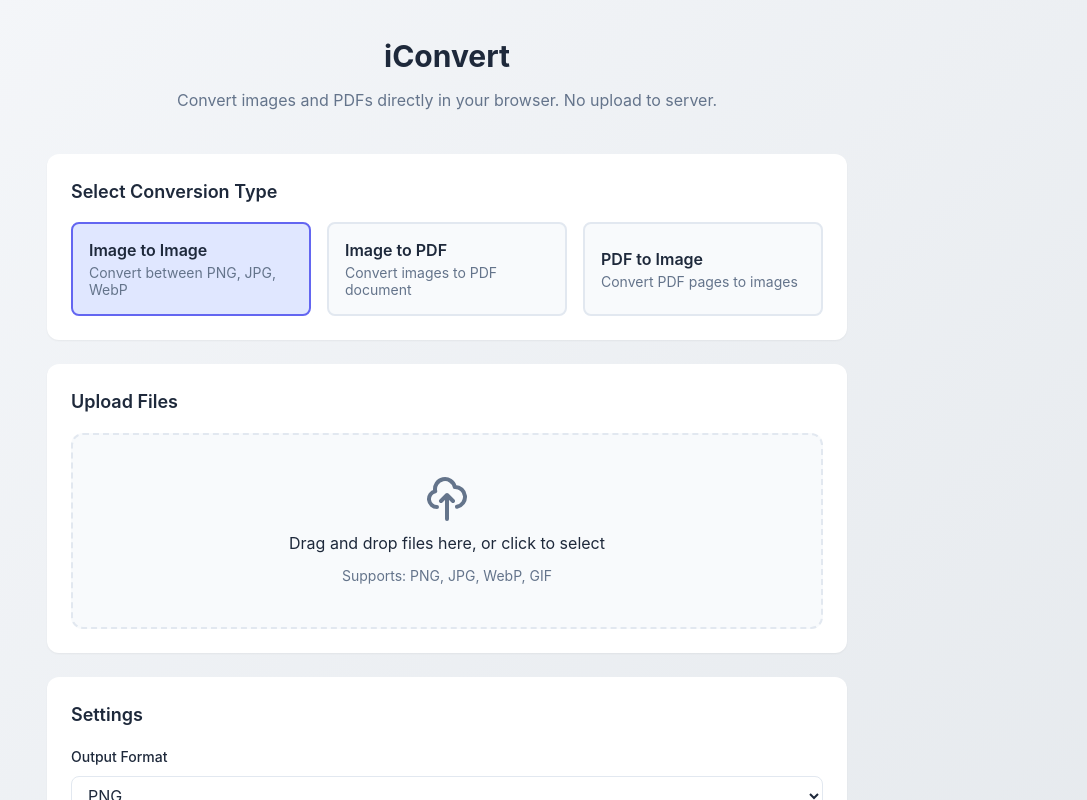
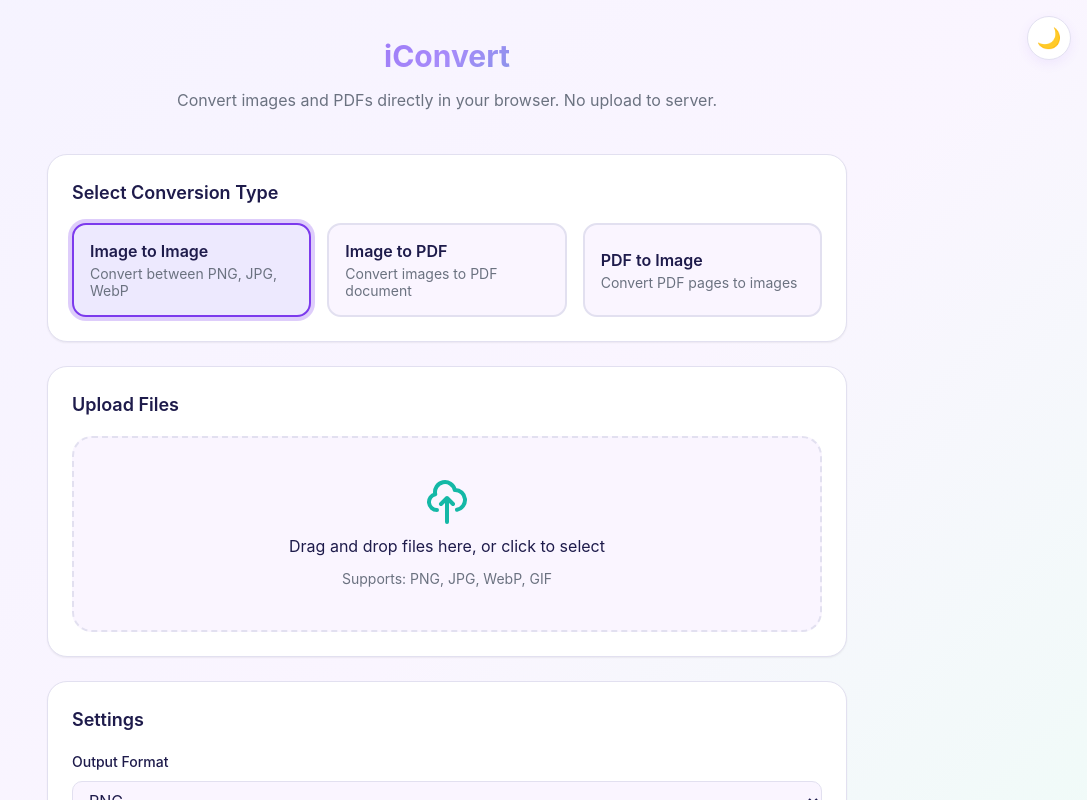
Before and after one commit to ImmaculateEben/iConvert, a Next.js app: page / in a window 1280 px wide. Shown: the top 800 px of the page, without its empty margins (193-1280 px from the left). Built offline with nearby package versions, Linux system fonts and the light colour scheme.

Commit message:
Add dark/light mode toggle and vibrant color palette

```diff
--- a/app/globals.css
+++ b/app/globals.css
@@ -1,30 +1,42 @@
+/* ===== Light Mode (default) ===== */
 :root {
-  /* Primary Colors */
-  --color-primary: #6366f1;
-  --color-primary-hover: #4f46e5;
-  --color-primary-light: #e0e7ff;
+  /* Primary – vibrant indigo/violet */
+  --color-primary: #7c3aed;
+  --color-primary-hover: #6d28d9;
+  --color-primary-light: #ede9fe;
+  --color-primary-glow: rgba(124, 58, 237, 0.25);
 
-  /* Secondary Colors */
-  --color-secondary: #10b981;
-  --color-secondary-hover: #059669;
+  /* Accent – teal */
+  --color-accent: #14b8a6;
+  --color-accent-hover: #0d9488;
+  --color-accent-light: #ccfbf1;
 
-  /* Neutral Colors */
-  --color-bg: #f8fafc;
+  /* Secondary – rose */
+  --color-secondary: #f43f5e;
+  --color-secondary-hover: #e11d48;
+
+  /* Neutral */
+  --color-bg: #f5f3ff;
   --color-surface: #ffffff;
-  --color-border: #e2e8f0;
-  --color-text: #1e293b;
-  --color-text-muted: #64748b;
+  --color-surface-alt: #faf5ff;
+  --color-border: #e2e0f0;
+  --color-text: #1e1b4b;
+  --color-text-muted: #6b7280;
 
-  /* Status Colors */
+  /* Status */
   --color-success: #22c55e;
   --color-warning: #f59e0b;
   --color-error: #ef4444;
   --color-info: #3b82f6;
 
   /* Shadows */
-  --shadow-sm: 0 1px 2px rgba(0, 0, 0, 0.05);
-  --shadow-md: 0 4px 6px -1px rgba(0, 0, 0, 0.1);
-  --shadow-lg: 0 10px 15px -3px rgba(0, 0, 0, 0.1);
+  --shadow-sm: 0 1px 2px rgba(0, 0, 0, 0.06);
+  --shadow-md: 0 4px 12px rgba(124, 58, 237, 0.08);
+  --shadow-lg: 0 12px 24px rgba(124, 58, 237, 0.12);
+
+  /* Gradient */
+  --gradient-hero: linear-gradient(135deg, #7c3aed 0%, #a78bfa 50%, #14b8a6 100%);
+  --gradient-surface: linear-gradient(135deg, #f5f3ff 0%, #faf5ff 50%, #ecfdf5 100%);
 
   /* Font Family */
   --font-sans: 'Inter', -apple-system, BlinkMacSystemFont, 'Segoe UI', Roboto, sans-serif;
@@ -56,18 +68,57 @@
   --space-12: 3rem;
 
   /* Border Radius */
-  --radius-sm: 0.25rem;
-  --radius-md: 0.5rem;
-  --radius-lg: 0.75rem;
-  --radius-xl: 1rem;
+  --radius-sm: 0.375rem;
+  --radius-md: 0.625rem;
+  --radius-lg: 0.875rem;
+  --radius-xl: 1.25rem;
   --radius-full: 9999px;
 
   /* Transitions */
   --transition-fast: 150ms ease;
   --transition-normal: 250ms ease;
   --transition-slow: 350ms ease;
+
+  color-scheme: light;
 }
 
+/* ===== Dark Mode ===== */
+[data-theme="dark"] {
+  --color-primary: #a78bfa;
+  --color-primary-hover: #8b5cf6;
+  --color-primary-light: rgba(167, 139, 250, 0.15);
+  --color-primary-glow: rgba(167, 139, 250, 0.3);
+
+  --color-accent: #2dd4bf;
+  --color-accent-hover: #14b8a6;
+  --color-accent-light: rgba(45, 212, 191, 0.15);
+
+  --color-secondary: #fb7185;
+  --color-secondary-hover: #f43f5e;
+
+  --color-bg: #0f0d1a;
+  --color-surface: #1a1726;
+  --color-surface-alt: #211e30;
+  --color-border: #2e2a40;
+  --color-text: #f1f0f7;
+  --color-text-muted: #9ca3af;
+
+  --color-success: #4ade80;
+  --color-warning: #fbbf24;
+  --color-error: #f87171;
+  --color-info: #60a5fa;
+
+  --shadow-sm: 0 1px 2px rgba(0, 0, 0, 0.3);
+  --shadow-md: 0 4px 12px rgba(0, 0, 0, 0.4);
+  --shadow-lg: 0 12px 24px rgba(0, 0, 0, 0.5);
+
+  --gradient-hero: linear-gradient(135deg, #7c3aed 0%, #6d28d9 50%, #0d9488 100%);
+  --gradient-surface: linear-gradient(135deg, #0f0d1a 0%, #1a1726 50%, #0f1a17 100%);
+
+  color-scheme: dark;
+}
+
+/* ===== Reset ===== */
 * {
   box-sizing: border-box;
   padding: 0;
@@ -83,6 +134,7 @@ body {
   color: var(--color-text);
   background-color: var(--color-bg);
   line-height: 1.6;
+  transition: background-color var(--transition-normal), color var(--transition-normal);
 }
 
 a {
@@ -107,7 +159,7 @@ input, select, textarea {
   font-size: inherit;
 }
 
-/* Utility Classes */
+/* ===== Utility Classes ===== */
 .container {
   max-width: 1200px;
   margin: 0 auto;
@@ -126,62 +178,38 @@ input, select, textarea {
   border: 0;
 }
 
-/* Animations */
+/* ===== Animations ===== */
 @keyframes fadeIn {
-  from {
-    opacity: 0;
-  }
-  to {
-    opacity: 1;
-  }
+  from { opacity: 0; }
+  to { opacity: 1; }
 }
 
 @keyframes slideUp {
-  from {
-    opacity: 0;
-    transform: translateY(10px);
-  }
-  to {
-    opacity: 1;
-    transform: translateY(0);
-  }
+  from { opacity: 0; transform: translateY(10px); }
+  to { opacity: 1; transform: translateY(0); }
 }
 
 @keyframes pulse {
-  0%, 100% {
-    opacity: 1;
-  }
-  50% {
-    opacity: 0.5;
-  }
+  0%, 100% { opacity: 1; }
+  50% { opacity: 0.5; }
 }
 
 @keyframes spin {
-  from {
-    transform: rotate(0deg);
-  }
-  to {
-    transform: rotate(360deg);
-  }
+  from { transform: rotate(0deg); }
+  to { transform: rotate(360deg); }
 }
 
-.animate-fade-in {
-  animation: fadeIn var(--transition-normal) ease-out;
+@keyframes shimmer {
+  0% { background-position: -200% 0; }
+  100% { background-position: 200% 0; }
 }
 
-.animate-slide-up {
-  animation: slideUp var(--transition-normal) ease-out;
-}
+.animate-fade-in { animation: fadeIn var(--transition-normal) ease-out; }
+.animate-slide-up { animation: slideUp var(--transition-normal) ease-out; }
+.animate-pulse { animation: pulse 2s ease-in-out infinite; }
+.animate-spin { animation: spin 1s linear infinite; }
 
-.animate-pulse {
-  animation: pulse 2s ease-in-out infinite;
-}
-
-.animate-spin {
-  animation: spin 1s linear infinite;
-}
-
-/* Scrollbar Styling */
+/* ===== Scrollbar ===== */
 ::-webkit-scrollbar {
   width: 8px;
   height: 8px;
--- a/app/page.module.css
+++ b/app/page.module.css
@@ -1,7 +1,7 @@
 .main {
   min-height: 100vh;
   padding: var(--space-8) var(--space-4);
-  background: linear-gradient(135deg, #f5f7fa 0%, #e4e8ec 100%);
+  background: var(--gradient-surface);
 }
 
 .container {
@@ -18,7 +18,10 @@
 .title {
   font-size: var(--text-3xl);
   font-weight: var(--font-bold);
-  color: var(--color-text);
+  background: var(--gradient-hero);
+  -webkit-background-clip: text;
+  -webkit-text-fill-color: transparent;
+  background-clip: text;
   margin-bottom: var(--space-2);
 }
 
@@ -27,13 +30,41 @@
   color: var(--color-text-muted);
 }
 
+/* Theme Toggle */
+.themeToggle {
+  position: fixed;
+  top: var(--space-4);
+  right: var(--space-4);
+  width: 44px;
+  height: 44px;
+  border-radius: var(--radius-full);
+  background: var(--color-surface);
+  border: 1px solid var(--color-border);
+  display: flex;
+  align-items: center;
+  justify-content: center;
+  font-size: 1.25rem;
+  box-shadow: var(--shadow-md);
+  transition: all var(--transition-fast);
+  z-index: 100;
+  color: var(--color-text);
+}
+
+.themeToggle:hover {
+  transform: scale(1.1);
+  box-shadow: var(--shadow-lg);
+  border-color: var(--color-primary);
+}
+
 /* Section */
 .section {
   background: var(--color-surface);
-  border-radius: var(--radius-lg);
+  border-radius: var(--radius-xl);
   padding: var(--space-6);
   margin-bottom: var(--space-6);
   box-shadow: var(--shadow-sm);
+  border: 1px solid var(--color-border);
+  transition: background-color var(--transition-normal), border-color var(--transition-normal);
 }
 
 .sectionTitle {
@@ -66,21 +97,24 @@
   flex: 1;
   min-width: 200px;
   padding: var(--space-4);
-  background: var(--color-bg);
+  background: var(--color-surface-alt);
   border: 2px solid var(--color-border);
-  border-radius: var(--radius-md);
+  border-radius: var(--radius-lg);
   text-align: left;
   transition: all var(--transition-fast);
+  color: var(--color-text);
 }
 
 .converterOption:hover {
   border-color: var(--color-primary);
   background: var(--color-primary-light);
+  box-shadow: 0 0 0 4px var(--color-primary-glow);
 }
 
 .converterOptionActive {
   border-color: var(--color-primary);
   background: var(--color-primary-light);
+  box-shadow: 0 0 0 4px var(--color-primary-glow);
 }
 
 .converterOptionLabel {
@@ -99,17 +133,18 @@
 /* Dropzone */
 .dropzone {
   border: 2px dashed var(--color-border);
-  border-radius: var(--radius-lg);
+  border-radius: var(--radius-xl);
   padding: var(--space-10);
   text-align: center;
   cursor: pointer;
   transition: all var(--transition-fast);
-  background: var(--color-bg);
+  background: var(--color-surface-alt);
 }
 
 .dropzone:hover {
-  border-color: var(--color-primary);
-  background: var(--color-primary-light);
+  border-color: var(--color-accent);
+  background: var(--color-accent-light);
+  box-shadow: 0 0 0 4px rgba(20, 184, 166, 0.15);
 }
 
 .fileInput {
@@ -126,7 +161,7 @@
 .dropzoneIcon {
   width: 48px;
   height: 48px;
-  color: var(--color-text-muted);
+  color: var(--color-accent);
 }
 
 .dropzoneText {
@@ -162,15 +197,16 @@
   padding: var(--space-2) var(--space-3);
   border: 1px solid var(--color-border);
   border-radius: var(--radius-md);
-  background: var(--color-surface);
+  background: var(--color-surface-alt);
   color: var(--color-text);
   font-size: var(--text-base);
+  transition: border-color var(--transition-fast), box-shadow var(--transition-fast);
 }
 
 .settingSelect:focus {
   outline: none;
   border-color: var(--color-primary);
-  box-shadow: 0 0 0 3px var(--color-primary-light);
+  box-shadow: 0 0 0 3px var(--color-primary-glow);
 }
 
 .settingRange {
@@ -186,20 +222,27 @@
 .settingRange::-webkit-slider-thumb {
   -webkit-appearance: none;
   appearance: none;
-  width: 20px;
-  height: 20px;
+  width: 22px;
+  height: 22px;
   border-radius: 50%;
   background: var(--color-primary);
   cursor: pointer;
+  box-shadow: 0 0 0 4px var(--color-primary-glow);
+  transition: transform var(--transition-fast);
+}
+
+.settingRange::-webkit-slider-thumb:hover {
+  transform: scale(1.15);
 }
 
 .settingRange::-moz-range-thumb {
-  width: 20px;
-  height: 20px;
+  width: 22px;
+  height: 22px;
   border-radius: 50%;
   background: var(--color-primary);
   cursor: pointer;
   border: none;
+  box-shadow: 0 0 0 4px var(--color-primary-glow);
 }
 
 /* Convert Button */
@@ -215,23 +258,23 @@
   justify-content: center;
   gap: var(--space-2);
   padding: var(--space-4) var(--space-8);
-  background: var(--color-primary);
+  background: var(--gradient-hero);
   color: white;
   font-size: var(--text-lg);
   font-weight: var(--font-semibold);
-  border-radius: var(--radius-lg);
+  border-radius: var(--radius-xl);
   transition: all var(--transition-fast);
-  min-width: 200px;
+  min-width: 220px;
+  box-shadow: 0 4px 14px var(--color-primary-glow);
 }
 
 .convertButton:hover:not(:disabled) {
-  background: var(--color-primary-hover);
   transform: translateY(-2px);
-  box-shadow: var(--shadow-md);
+  box-shadow: 0 8px 20px var(--color-primary-glow);
 }
 
 .convertButton:disabled {
-  opacity: 0.6;
+  opacity: 0.5;
   cursor: not-allowed;
 }
 
@@ -245,9 +288,7 @@
 }
 
 @keyframes spin {
-  to {
-    transform: rotate(360deg);
-  }
+  to { transform: rotate(360deg); }
 }
 
 /* Error */
@@ -256,7 +297,7 @@
   align-items: center;
   justify-content: space-between;
   padding: var(--space-3) var(--space-4);
-  background: #fef2f2;
+  background: rgba(239, 68, 68, 0.1);
   border: 1px solid var(--color-error);
   border-radius: var(--radius-md);
   color: var(--color-error);
@@ -278,7 +319,7 @@
 
 .clearButton {
   padding: var(--space-2) var(--space-3);
-  background: var(--color-bg);
+  background: var(--color-surface-alt);
   color: var(--color-text-muted);
   border: 1px solid var(--color-border);
   border-radius: var(--radius-md);
@@ -287,9 +328,9 @@
 }
 
 .clearButton:hover {
-  background: var(--color-error);
+  background: var(--color-secondary);
   color: white;
-  border-color: var(--color-error);
+  border-color: var(--color-secondary);
 }
 
 .fileList {
@@ -303,14 +344,20 @@
   align-items: center;
   gap: var(--space-3);
   padding: var(--space-3);
-  background: var(--color-bg);
-  border-radius: var(--radius-md);
+  background: var(--color-surface-alt);
+  border-radius: var(--radius-lg);
+  border: 1px solid var(--color-border);
+  transition: border-color var(--transition-fast);
+}
+
+.fileItem:hover {
+  border-color: var(--color-primary);
 }
 
 .filePreview {
   width: 48px;
   height: 48px;
-  border-radius: var(--radius-sm);
+  border-radius: var(--radius-md);
   overflow: hidden;
   background: var(--color-border);
   flex-shrink: 0;
@@ -357,14 +404,14 @@
 }
 
 .removeButton:hover {
-  background: var(--color-error);
+  background: var(--color-secondary);
   color: white;
 }
 
 /* Results */
 .downloadAllButton {
   padding: var(--space-2) var(--space-4);
-  background: var(--color-secondary);
+  background: var(--color-accent);
   color: white;
   border-radius: var(--radius-md);
   font-size: var(--text-sm);
@@ -373,7 +420,8 @@
 }
 
 .downloadAllButton:hover {
-  background: var(--color-secondary-hover);
+  background: var(--color-accent-hover);
+  transform: translateY(-1px);
 }
 
 .resultList {
@@ -387,14 +435,20 @@
   align-items: center;
   gap: var(--space-3);
   padding: var(--space-3);
-  background: var(--color-bg);
-  border-radius: var(--radius-md);
+  background: var(--color-surface-alt);
+  border-radius: var(--radius-lg);
+  border: 1px solid var(--color-border);
+  transition: border-color var(--transition-fast);
+}
+
+.resultItem:hover {
+  border-color: var(--color-accent);
 }
 
 .resultPreview {
   width: 48px;
   height: 48px;
-  border-radius: var(--radius-sm);
+  border-radius: var(--radius-md);
   overflow: hidden;
   background: var(--color-border);
   flex-shrink: 0;
@@ -445,6 +499,7 @@
 
 .downloadButton:hover {
   background: var(--color-primary-hover);
+  transform: translateY(-1px);
 }
 
 /* Footer */
--- a/app/page.tsx
+++ b/app/page.tsx
@@ -38,6 +38,28 @@ const CONVERTER_OPTIONS: { value: ConverterType; label: string; description: str
 ];
 
 export default function Home() {
+  // Theme state
+  const [theme, setTheme] = useState<'light' | 'dark'>('light');
+
+  useEffect(() => {
+    // Check for saved preference or system preference
+    const saved = localStorage.getItem('theme');
+    if (saved === 'dark' || saved === 'light') {
+      setTheme(saved);
+      document.documentElement.setAttribute('data-theme', saved);
+    } else if (window.matchMedia('(prefers-color-scheme: dark)').matches) {
+      setTheme('dark');
+      document.documentElement.setAttribute('data-theme', 'dark');
+    }
+  }, []);
+
+  const toggleTheme = useCallback(() => {
+    const next = theme === 'light' ? 'dark' : 'light';
+    setTheme(next);
+    document.documentElement.setAttribute('data-theme', next);
+    localStorage.setItem('theme', next);
+  }, [theme]);
+
   // State
   const [converterType, setConverterType] = useState<ConverterType>('image-to-image');
   const [files, setFiles] = useState<FileItem[]>([]);
@@ -234,6 +256,16 @@ export default function Home() {
 
   return (
     <main className={styles.main}>
+      {/* Theme Toggle */}
+      <button
+        className={styles.themeToggle}
+        onClick={toggleTheme}
+        aria-label="Toggle dark mode"
+        title={theme === 'light' ? 'Switch to dark mode' : 'Switch to light mode'}
+      >
+        {theme === 'light' ? '🌙' : '☀️'}
+      </button>
+
       <div className={styles.container}>
         {/* Header */}
         <header className={styles.header}>
```
